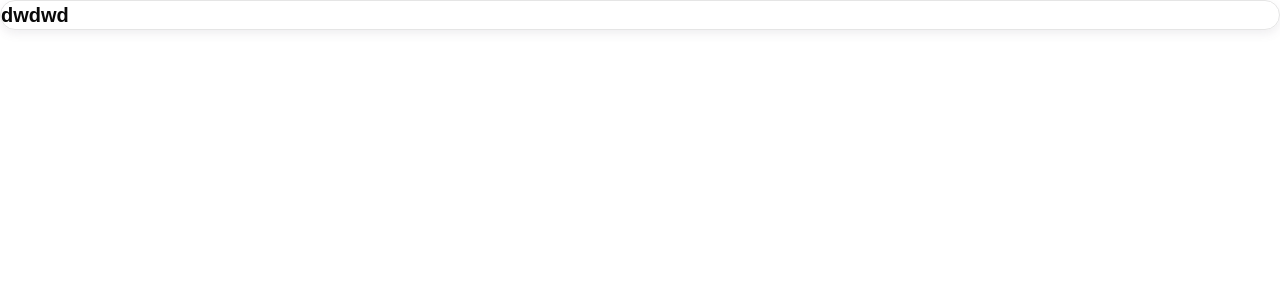
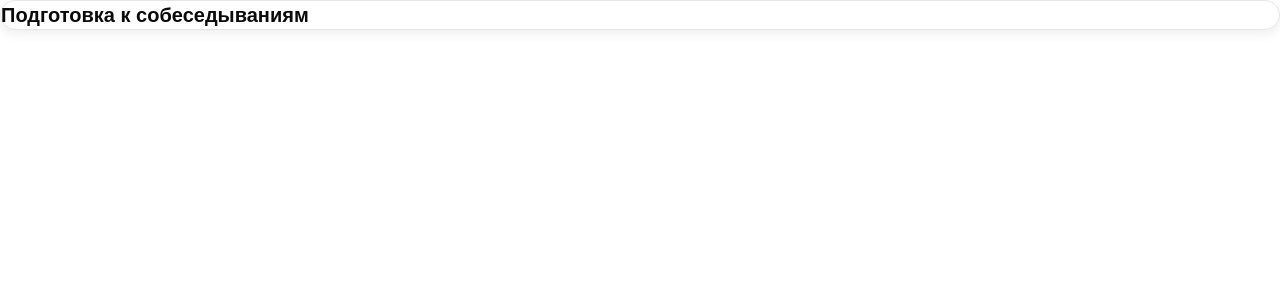
Before and after one commit to DimaGusakov/technicalInterviews, a React (Vite) app: page /education in a window 1280 px wide. Shown: the top 300 px of the page. Built offline with nearby package versions, Linux system fonts and the light colour scheme.

Commit message:
base style

```diff
--- a/src/pages/Education/Education.jsx
+++ b/src/pages/Education/Education.jsx
@@ -3,7 +3,7 @@ import React from 'react'
 export default function Education() {
   return (
     <div className="p-4 border rounded-3xl shadow-[0px_4px_10px_0px_rgba(106,99,118,0.1)] max-h-73">
-      <h1 className="text-xl font-semibold mb-2">dwdwd</h1>
+      <h1 className="text-xl font-semibold mb-2">Подготовка к собеседываниям</h1>
 
     </div>
   )
```
